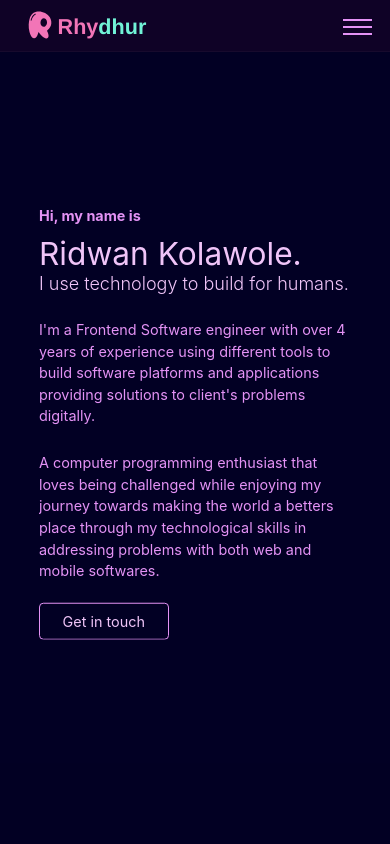
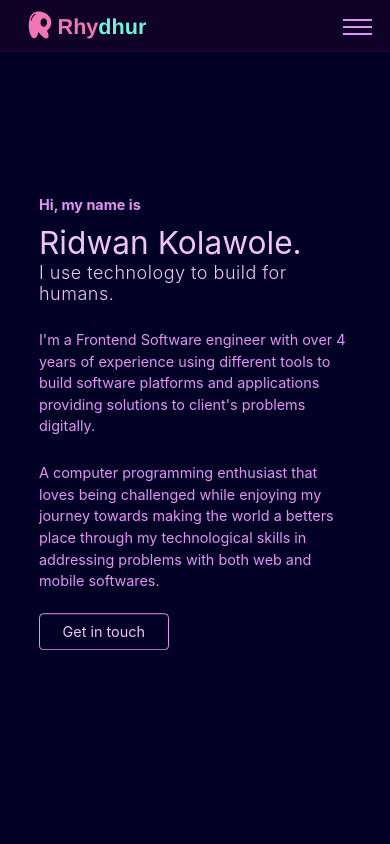
Before and after one commit to hurlaniyhi/My-Portfolio, a Next.js app: page / in a window 390 px wide. Shown: the top 844 px of the page. Built offline with nearby package versions, Linux system fonts and the light colour scheme.

Commit message:
make it better

```diff
--- a/components/OtherWorks.js
+++ b/components/OtherWorks.js
@@ -6,7 +6,6 @@ const OtherWorks = () => {
         <div className={styles.container}>
             <p className={styles.title}>Other Noteworthy Projects</p>
             <p className={styles.description}>Projects &nbsp; | &nbsp; Articles &nbsp; | &nbsp; Open Source</p>
-
             <div className={styles. projectsWrapper}>
                 <div className={styles.projectContainer} data-aos='zoom-in'>
                     <img src="/assets/stack.svg" className={styles.stackIcon} />
--- a/styles/Home.module.scss
+++ b/styles/Home.module.scss
@@ -10,6 +10,15 @@ $color-green: #6d9c7d;
 $color-deep-blue: #293C5F;
 $color-white: #fff;
 $color-light-blue: #47B2E4;
+
+@mixin clean-typewriter-animation {
+    white-space: initial; //word-wrap: break-word
+    letter-spacing: none;
+    animation: none;
+    overflow: auto;
+    width: auto;
+    border-right: none;
+  }
 
 
 @-webkit-keyframes up-down {
@@ -249,6 +258,18 @@ $color-light-blue: #47B2E4;
     100%{
         color: #bfc1c2
     }
+  }
+
+   /* The typing effect */
+   @keyframes typing {
+    from { width: 0 }
+    to { width: 100% }
+  }
+
+  /* The typewriter cursor effect */
+  @keyframes blink-caret {
+    from, to { border-color: transparent }
+    50% { border-color: $color-theme-text-bold }
   }
 
 
@@ -516,12 +537,48 @@ $color-light-blue: #47B2E4;
 .slogan{
     font-size: 3.5rem;
     color: $color-theme-text;
-    //margin-top: -1rem;
     font-weight: 300;
+
+    //Added for Animation
+    overflow: hidden; /* Ensures the content is not revealed until the animation */
+    //border-right: .5rem solid $color-theme-text-bold; /* The typwriter cursor */
+    white-space: nowrap; /* Keeps the content on a single line */
+    letter-spacing: .6rem; /* Adjust as needed */
+    animation:
+      typing 6s infinite alternate-reverse both, //steps(50, end)
+      //blink-caret .5s step-end infinite
+      ;
+      width: 100%;
+
+    @media(max-width: 1700px) {
+        letter-spacing: .2rem
+    }
+    @media(max-width: 1520px) {
+       letter-spacing: .1rem
+    }
+    @media(max-width: 1500px) {
+        letter-spacing: .07rem
+    }
+
+    @media(max-width: 1400px) {
+        @include clean-typewriter-animation
+    }
+
 
     @media(max-width: 500px) {
         font-size: 2.5rem;
-        margin-top: 0
+        margin-top: 0;
+    }
+    @media(max-width: 450px) {
+        white-space: nowrap;
+        letter-spacing: .07rem;
+        animation: typing 6s infinite alternate-reverse both;
+        overflow: hidden;
+        width: 100%;
+       // border-right: .5rem solid $color-theme-text-bold;
+    }
+    @media (max-width: 400px){
+        @include clean-typewriter-animation
     }
 }
 .navBtn{
--- a/styles/OtherWorks.module.scss
+++ b/styles/OtherWorks.module.scss
@@ -124,3 +124,29 @@ $color-theme-background-light: #321f56;
     color: $color-theme-text;
     padding-right: 2rem;
 }
+
+.typewriter{
+    color: #fff;
+    font-family: monospace;
+    overflow: hidden; /* Ensures the content is not revealed until the animation */
+    border-right: .15em solid orange; /* The typwriter cursor */
+    white-space: nowrap; /* Keeps the content on a single line */
+    margin: 0 auto; /* Gives that scrolling effect as the typing happens */
+    letter-spacing: .15em; /* Adjust as needed */
+    animation:
+      typing 6s steps(30, end) infinite alternate-reverse both,
+      blink-caret .5s step-end infinite;
+      width: 30%;
+  }
+
+  /* The typing effect */
+  @keyframes typing {
+    from { width: 0 }
+    to { width: 30% }
+  }
+
+  /* The typewriter cursor effect */
+  @keyframes blink-caret {
+    from, to { border-color: transparent }
+    50% { border-color: orange }
+  }
```
